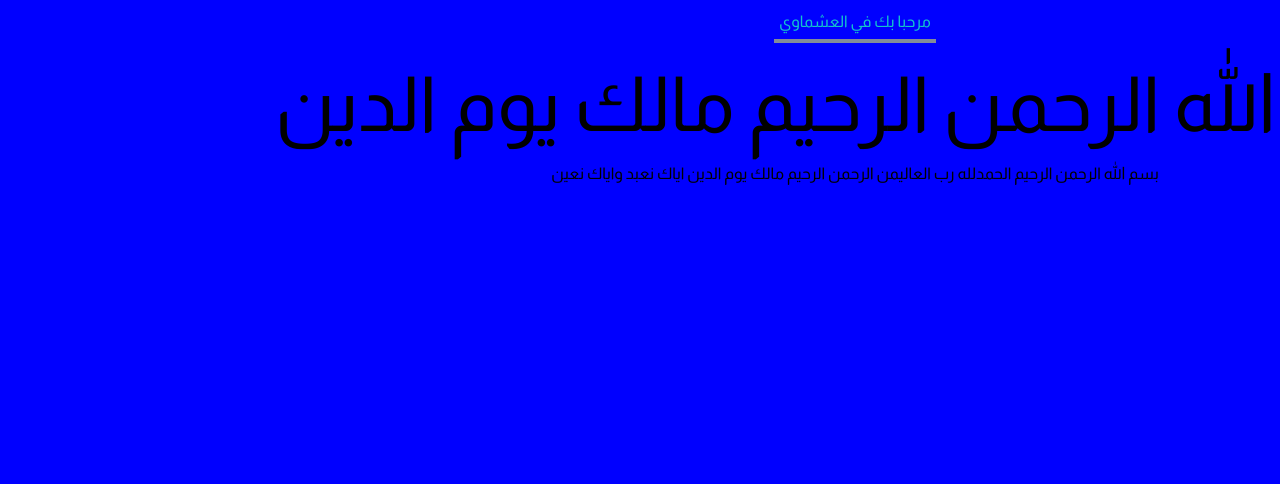
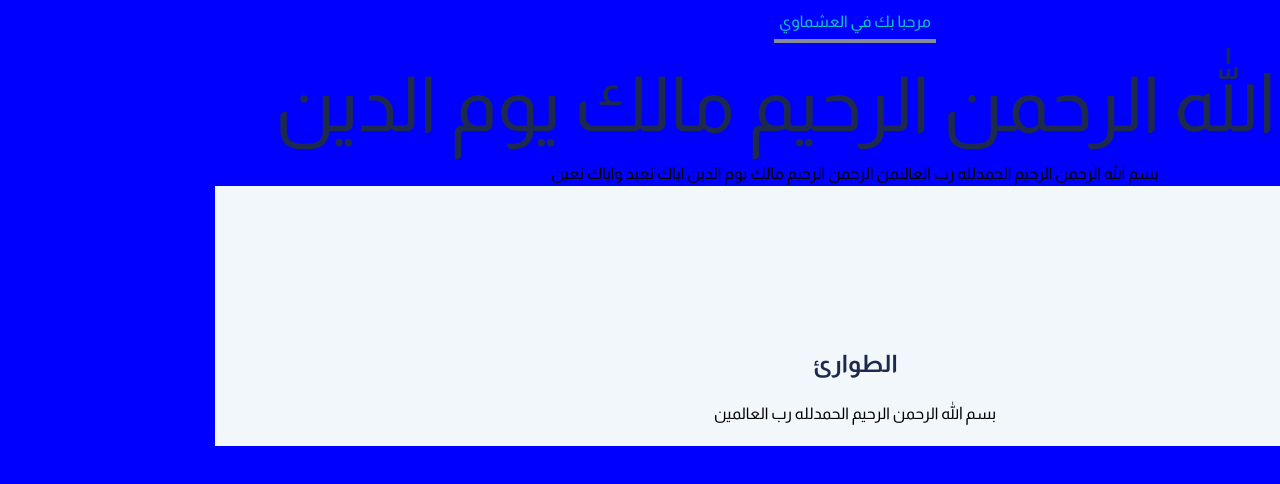
Before and after one commit to nab1h/clinic, a React (Vite) app: page /1 in a window 1280 px wide. Shown: the top 484 px of the page. Built offline with nearby package versions, Linux system fonts and the light colour scheme.

Commit message:
start form component

```diff
--- a/src/App.tsx
+++ b/src/App.tsx
@@ -1,5 +1,7 @@
 import "./App.css";
-import CircleIcon from "./components/ui/CircleIcon";
+// import AddressPage from "./components/ui/AddressPage";
+// import CircleIcon from "./components/ui/CircleIcon";
+import CardService from "./components/ui/CardService";
 import Content from "./components/ui/content/Content";
 import { FaUserDoctor } from "react-icons/fa6";
 
@@ -10,9 +12,8 @@ function App() {
         name="العشماوي"
         content="بسم الله الرحمن الرحيم مالك يوم الدين"
       />
-      <CircleIcon icon={FaUserDoctor} colorIcon="#13C5CC" sizeIcon={48} address="الطوارئ" title="الخدمات"/>
+      <CardService icon={FaUserDoctor} address="الطوارئ" desc="بسم الله الرحمن الرحيم الحمدلله رب العالمين " colorIcon="white" sizeIcone={56}/>
     </>
   );
 }
-
 export default App;
--- /dev/null
+++ b/src/components/ui/AddressPage/index.tsx
@@ -0,0 +1,15 @@
+import "./Address.scss";
+interface IProps{
+    address: string;
+    title: string;
+    color?: "white" | "cyan";
+}
+const AddressPage = ({address, title, color = "cyan"}:IProps) =>{
+    return(
+        <div className="address-wropper">
+            <h5 className={color === "white" ? "text-white" : "text-cyan"}>{address}</h5>
+            <h1 className="font-bold">{title}</h1>
+        </div>
+    )
+}
+export default AddressPage;
--- /dev/null
+++ b/src/components/ui/CardService/CardService.scss
@@ -0,0 +1,29 @@
+@use "../../../styles/variables" as *;
+
+.card-wriper{
+    padding: 20px;
+    background-color: $primary-gray-light;
+    display: flex;
+    flex-direction: column;
+    gap: 20px;
+    .oval{
+        background-color: $primary-cyan;
+        padding: 20px;
+        width: 180px;
+        height: 120px;
+        border-radius: 50%;
+        transform: rotate(20deg);
+        display: flex;
+        align-items: center;
+        justify-content: center;
+
+        .Icon{
+            transform: rotate(-20deg);
+        }
+    }
+    h4{
+        font-size: 24px;
+        color: $black;
+        font-weight: 600;
+    }
+}
--- /dev/null
+++ b/src/components/ui/CardService/index.tsx
@@ -0,0 +1,20 @@
+import type { IconType } from "react-icons"
+import "./CardService.scss";
+interface IProps{
+    icon: IconType;
+    address: string;
+    desc: string;
+    sizeIcone: number;
+    colorIcon: string;
+}
+const CardService = ({icon:Icon, address, desc ,colorIcon ,sizeIcone} : IProps)=>{
+    return(
+        <div className="flex flex-colum items-center card-wriper">
+                <div className="oval">
+                    <Icon className="Icon" size={sizeIcone} style={{color : colorIcon}} />
+                </div>
+                <h4>{address}</h4>
+                <p className="text-gray-500">{desc}</p>
+        </div>
+)};
+export default CardService;
--- a/src/components/ui/content/Content.scss
+++ b/src/components/ui/content/Content.scss
@@ -1,13 +1,15 @@
+@use "../../../styles/variables" as *;
 .content-wrapper {
     h4 {
         display: inline-block;
-        color: #13C5CC;
+        color: $primary-cyan;
         padding: 5px;
-        border-bottom: 4px solid #838C98;
+        border-bottom: 4px solid $primary-gray-dark;
         margin: 5px 0px;
     }
 
     h1 {
         font-size: 76px;
+        color: $black;
     }
 }
--- a/src/components/ui/content/Content.tsx
+++ b/src/components/ui/content/Content.tsx
@@ -8,8 +8,8 @@ interface IContent {
     return(
     <div className="content-wrapper">
         <h4>مرحبا بك في {name}</h4>
-        <h1 className="font-bold text-white">{content}</h1>
-        <p className="text-gray-500 font-thin">بسم الله الرحمن الرحيم الحمدلله رب العاليمن الرحمن الرحيم مالك يوم الدين اياك نعبد واياك نعين</p>
+        <h1 className="font-bold">{content}</h1>
+        <p className="text-gray-500 font-thin mt-5">بسم الله الرحمن الرحيم الحمدلله رب العاليمن الرحمن الرحيم مالك يوم الدين اياك نعبد واياك نعين</p>
     </div>
 )
   };
--- /dev/null
+++ b/src/styles/_variables.scss
@@ -0,0 +1,6 @@
+
+$primary-cyan: #13C5CC;
+$primary-gray-light: #F1F7FA;
+$primary-gray-dark: #838C98;
+$white: #FFFFFF;
+$black: #1D2A4D;
```
Also changed, not shown: src/components/ui/AddressPage/Address.scss (added, +24 -0 lines), src/styles/index.scss (+9 -6 lines).
